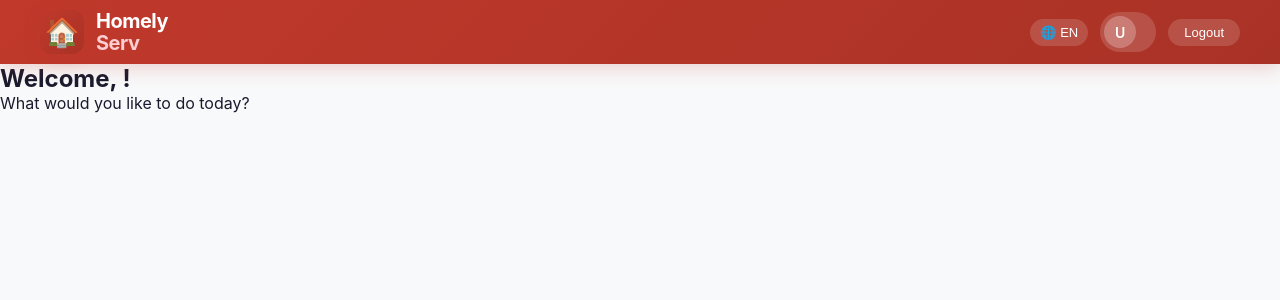
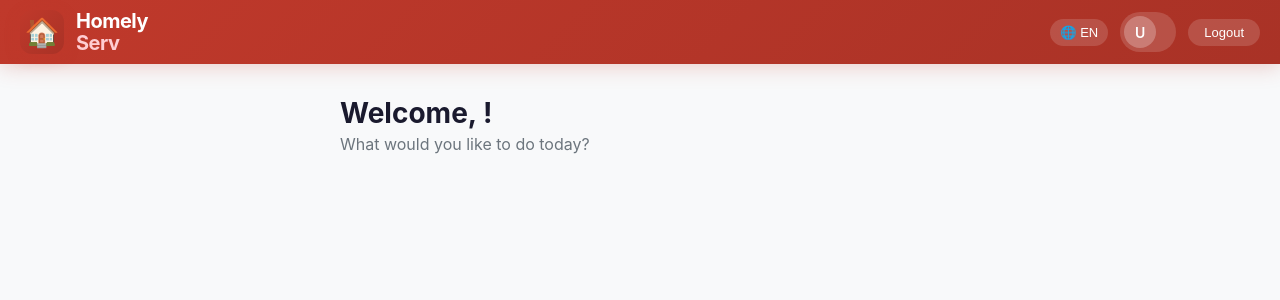
Before and after one commit to contractforlife-eng/homelyserv, a React (Vite) app in the folder frontend/: page / in a window 1280 px wide. Shown: the top 300 px of the page. Built offline with nearby package versions, Linux system fonts and the light colour scheme; sample sign-in values are in the browser's storage.

Commit message:
Fix Home page with inline styles

```diff
--- a/frontend/src/pages/Home.jsx
+++ b/frontend/src/pages/Home.jsx
@@ -32,109 +32,311 @@ export default function Home() {
     }
   };
 
+  const styles = {
+    page: {
+      minHeight: '100vh',
+      background: '#F8F9FA',
+    },
+    header: {
+      background: 'linear-gradient(135deg, #C0392B, #A93226)',
+      padding: '0 20px',
+      position: 'sticky',
+      top: 0,
+      zIndex: 100,
+      boxShadow: '0 2px 20px rgba(192, 57, 43, 0.25)',
+      height: '64px',
+      display: 'flex',
+      alignItems: 'center',
+      justifyContent: 'space-between',
+    },
+    logo: {
+      display: 'flex',
+      alignItems: 'center',
+      gap: '12px',
+      cursor: 'pointer',
+    },
+    logoIcon: {
+      fontSize: '28px',
+      background: 'linear-gradient(135deg, #C0392B, #A93226)',
+      width: '44px',
+      height: '44px',
+      borderRadius: '12px',
+      display: 'flex',
+      alignItems: 'center',
+      justifyContent: 'center',
+      color: '#fff',
+      boxShadow: '0 4px 15px rgba(192, 57, 43, 0.3)',
+    },
+    logoText: {
+      display: 'flex',
+      flexDirection: 'column',
+      lineHeight: 1.1,
+    },
+    logoMain: {
+      fontSize: '20px',
+      fontWeight: 700,
+      color: '#fff',
+      letterSpacing: '-0.5px',
+    },
+    logoAccent: {
+      fontSize: '20px',
+      fontWeight: 700,
+      color: '#ffcdd2',
+      letterSpacing: '-0.5px',
+    },
+    headerRight: {
+      display: 'flex',
+      alignItems: 'center',
+      gap: '12px',
+    },
+    userBadge: {
+      display: 'flex',
+      alignItems: 'center',
+      gap: '8px',
+      background: 'rgba(255,255,255,0.15)',
+      padding: '4px 12px 4px 4px',
+      borderRadius: '24px',
+    },
+    userAvatar: {
+      width: '32px',
+      height: '32px',
+      borderRadius: '50%',
+      background: 'rgba(255,255,255,0.25)',
+      display: 'flex',
+      alignItems: 'center',
+      justifyContent: 'center',
+      color: '#fff',
+      fontWeight: 600,
+      fontSize: '14px',
+    },
+    userName: {
+      color: '#fff',
+      fontSize: '13px',
+      fontWeight: 500,
+    },
+    btnLogout: {
+      background: 'rgba(255,255,255,0.15)',
+      color: '#fff',
+      border: 'none',
+      padding: '6px 16px',
+      borderRadius: '20px',
+      cursor: 'pointer',
+      fontSize: '13px',
+    },
+    main: {
+      maxWidth: '1200px',
+      margin: '0 auto',
+      padding: '32px 20px',
+    },
+    container: {
+      maxWidth: '600px',
+      margin: '0 auto',
+    },
+    welcomeSection: {
+      marginBottom: '32px',
+    },
+    welcomeTitle: {
+      fontSize: '28px',
+      fontWeight: 700,
+      color: '#1A1A2E',
+      marginBottom: '4px',
+    },
+    welcomeSubtitle: {
+      color: '#6C757D',
+      fontSize: '16px',
+    },
+    grid: {
+      display: 'flex',
+      flexDirection: 'column',
+      gap: '12px',
+    },
+    card: {
+      background: '#fff',
+      borderRadius: '16px',
+      padding: '20px',
+      cursor: 'pointer',
+      border: '1px solid #E9ECEF',
+      display: 'flex',
+      alignItems: 'center',
+      gap: '16px',
+      transition: 'all 0.25s ease',
+      boxShadow: '0 1px 3px rgba(0,0,0,0.04)',
+    },
+    cardPrimary: {
+      background: 'linear-gradient(135deg, #C0392B, #A93226)',
+      border: 'none',
+    },
+    cardAdmin: {
+      background: 'linear-gradient(135deg, #2C3E50, #1A1A2E)',
+      border: 'none',
+    },
+    cardIcon: {
+      fontSize: '28px',
+      width: '48px',
+      height: '48px',
+      display: 'flex',
+      alignItems: 'center',
+      justifyContent: 'center',
+      background: '#FDECEA',
+      borderRadius: '12px',
+      flexShrink: 0,
+    },
+    cardIconWhite: {
+      background: 'rgba(255,255,255,0.2)',
+    },
+    cardContent: {
+      flex: 1,
+    },
+    cardTitle: {
+      fontSize: '16px',
+      fontWeight: 600,
+      color: '#1A1A2E',
+      marginBottom: '2px',
+    },
+    cardTitleWhite: {
+      color: '#fff',
+    },
+    cardDesc: {
+      fontSize: '13px',
+      color: '#6C757D',
+      margin: 0,
+    },
+    cardDescWhite: {
+      color: '#ffcdd2',
+    },
+    cardDescAdmin: {
+      color: '#bdc3c7',
+    },
+    cardArrow: {
+      fontSize: '24px',
+      color: '#C0392B',
+      flexShrink: 0,
+    },
+    cardArrowWhite: {
+      color: '#fff',
+    },
+    switchSection: {
+      marginTop: '24px',
+      paddingTop: '20px',
+      borderTop: '1px solid #E9ECEF',
+    },
+    switchCard: {
+      background: '#fff',
+      borderRadius: '16px',
+      padding: '20px',
+      cursor: 'pointer',
+      border: '1px dashed #C0392B',
+      display: 'flex',
+      alignItems: 'center',
+      gap: '16px',
+    },
+  };
+
   return (
-    <div className="home-page">
+    <div style={styles.page}>
       {/* Header */}
-      <header className="header">
-        <div className="header-content">
-          <div className="header-left" onClick={() => navigate('/')} style={{ cursor: 'pointer' }}>
-            <Logo />
+      <header style={styles.header}>
+        <div style={styles.logo} onClick={() => navigate('/')}>
+          <div style={styles.logoIcon}>🏠</div>
+          <div style={styles.logoText}>
+            <span style={styles.logoMain}>Homely</span>
+            <span style={styles.logoAccent}>Serv</span>
           </div>
-          <div className="header-right">
-            <LanguageSwitcher />
-            <div className="user-badge">
-              <span className="user-avatar">{user?.fullName?.charAt(0) || 'U'}</span>
-              <span className="user-name hide-mobile">{user?.fullName}</span>
-            </div>
-            <button onClick={handleLogout} className="btn-logout">
-              {t('logout')}
-            </button>
+        </div>
+        <div style={styles.headerRight}>
+          <LanguageSwitcher />
+          <div style={styles.userBadge}>
+            <span style={styles.userAvatar}>{user?.fullName?.charAt(0) || 'U'}</span>
+            <span style={styles.userName}>{user?.fullName}</span>
           </div>
+          <button onClick={handleLogout} style={styles.btnLogout}>
+            {t('logout')}
+          </button>
         </div>
       </header>
 
       {/* Main Content */}
-      <main className="home-main">
-        <div className="home-container">
-          <div className="welcome-section">
-            <h2 className="welcome-title">
+      <main style={styles.main}>
+        <div style={styles.container}>
+          <div style={styles.welcomeSection}>
+            <h2 style={styles.welcomeTitle}>
               {t('welcome')}, {user?.fullName}!
             </h2>
-            <p className="welcome-subtitle">What would you like to do today?</p>
+            <p style={styles.welcomeSubtitle}>What would you like to do today?</p>
           </div>
 
           {/* Admin Dashboard */}
           {user?.role === 'ADMIN' && (
-            <div className="dashboard-grid">
-              <div className="dashboard-card admin" onClick={() => navigate('/admin')}>
-                <div className="card-icon">📊</div>
-                <div className="card-content">
-                  <h3 className="card-title">{t('dashboard')}</h3>
-                  <p className="card-desc">Manage hires, payments and users</p>
+            <div style={styles.grid}>
+              <div style={{ ...styles.card, ...styles.cardAdmin }} onClick={() => navigate('/admin')}>
+                <div style={{ ...styles.cardIcon, ...styles.cardIconWhite }}>📊</div>
+                <div style={styles.cardContent}>
+                  <h3 style={{ ...styles.cardTitle, ...styles.cardTitleWhite }}>{t('dashboard')}</h3>
+                  <p style={{ ...styles.cardDesc, ...styles.cardDescAdmin }}>Manage hires, payments and users</p>
                 </div>
-                <span className="card-arrow">›</span>
+                <span style={{ ...styles.cardArrow, ...styles.cardArrowWhite }}>›</span>
               </div>
             </div>
           )}
 
           {/* Worker Dashboard */}
           {user?.role === 'WORKER' && (
-            <div className="dashboard-grid">
-              <div className="dashboard-card" onClick={() => navigate('/worker-profile')}>
-                <div className="card-icon">👤</div>
-                <div className="card-content">
-                  <h3 className="card-title">{t('my_profile')}</h3>
-                  <p className="card-desc">Update your skills, salary and availability</p>
+            <div style={styles.grid}>
+              <div style={styles.card} onClick={() => navigate('/worker-profile')}>
+                <div style={styles.cardIcon}>👤</div>
+                <div style={styles.cardContent}>
+                  <h3 style={styles.cardTitle}>{t('my_profile')}</h3>
+                  <p style={styles.cardDesc}>Update your skills, salary and availability</p>
                 </div>
-                <span className="card-arrow">›</span>
+                <span style={styles.cardArrow}>›</span>
               </div>
 
-              <div className="dashboard-card" onClick={() => navigate('/my-hires')}>
-                <div className="card-icon">📋</div>
-                <div className="card-content">
-                  <h3 className="card-title">{t('my_hires')}</h3>
-                  <p className="card-desc">View offers from employers</p>
+              <div style={styles.card} onClick={() => navigate('/my-hires')}>
+                <div style={styles.cardIcon}>📋</div>
+                <div style={styles.cardContent}>
+                  <h3 style={styles.cardTitle}>{t('my_hires')}</h3>
+                  <p style={styles.cardDesc}>View offers from employers</p>
                 </div>
-                <span className="card-arrow">›</span>
+                <span style={styles.cardArrow}>›</span>
               </div>
             </div>
           )}
 
           {/* Employer Dashboard */}
           {user?.role === 'EMPLOYER' && (
-            <div className="dashboard-grid">
-              <div className="dashboard-card primary" onClick={() => navigate('/search')}>
-                <div className="card-icon">🔍</div>
-                <div className="card-content">
-                  <h3 className="card-title">{t('find_workers')}</h3>
-                  <p className="card-desc">Search nannies, drivers, cooks and more</p>
+            <div style={styles.grid}>
+              <div style={{ ...styles.card, ...styles.cardPrimary }} onClick={() => navigate('/search')}>
+                <div style={{ ...styles.cardIcon, ...styles.cardIconWhite }}>🔍</div>
+                <div style={styles.cardContent}>
+                  <h3 style={{ ...styles.cardTitle, ...styles.cardTitleWhite }}>{t('find_workers')}</h3>
+                  <p style={{ ...styles.cardDesc, ...styles.cardDescWhite }}>Search nannies, drivers, cooks and more</p>
                 </div>
-                <span className="card-arrow">›</span>
+                <span style={{ ...styles.cardArrow, ...styles.cardArrowWhite }}>›</span>
               </div>
 
-              <div className="dashboard-card" onClick={() => navigate('/my-hires')}>
-                <div className="card-icon">📋</div>
-                <div className="card-content">
-                  <h3 className="card-title">{t('my_hires')}</h3>
-                  <p className="card-desc">View your hiring history and payments</p>
+              <div style={styles.card} onClick={() => navigate('/my-hires')}>
+                <div style={styles.cardIcon}>📋</div>
+                <div style={styles.cardContent}>
+                  <h3 style={styles.cardTitle}>{t('my_hires')}</h3>
+                  <p style={styles.cardDesc}>View your hiring history and payments</p>
                 </div>
-                <span className="card-arrow">›</span>
+                <span style={styles.cardArrow}>›</span>
               </div>
             </div>
           )}
 
           {/* Switch Role */}
           {(user?.role === 'WORKER' || user?.role === 'EMPLOYER') && (
-            <div className="switch-role-section">
-              <div className="switch-role-card" onClick={switchRole}>
-                <div className="card-icon">🔄</div>
-                <div className="card-content">
-                  <h3 className="card-title">{t('switch_role')}</h3>
-                  <p className="card-desc">
+            <div style={styles.switchSection}>
+              <div style={styles.switchCard} onClick={switchRole}>
+                <div style={{ ...styles.cardIcon, background: '#F0F0F0' }}>🔄</div>
+                <div style={styles.cardContent}>
+                  <h3 style={styles.cardTitle}>{t('switch_role')}</h3>
+                  <p style={styles.cardDesc}>
                     {user?.role === 'WORKER' ? 'Start hiring workers instead' : 'Start looking for jobs instead'}
                   </p>
                 </div>
-                <span className="card-arrow">›</span>
+                <span style={styles.cardArrow}>›</span>
               </div>
             </div>
           )}
```
